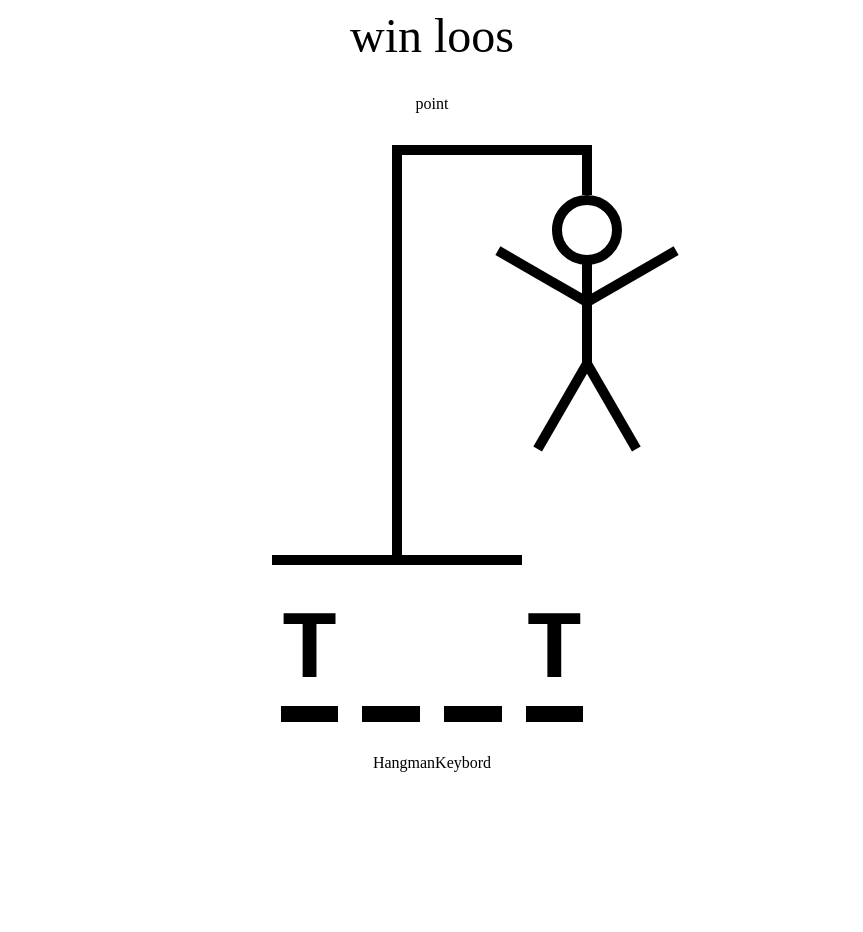
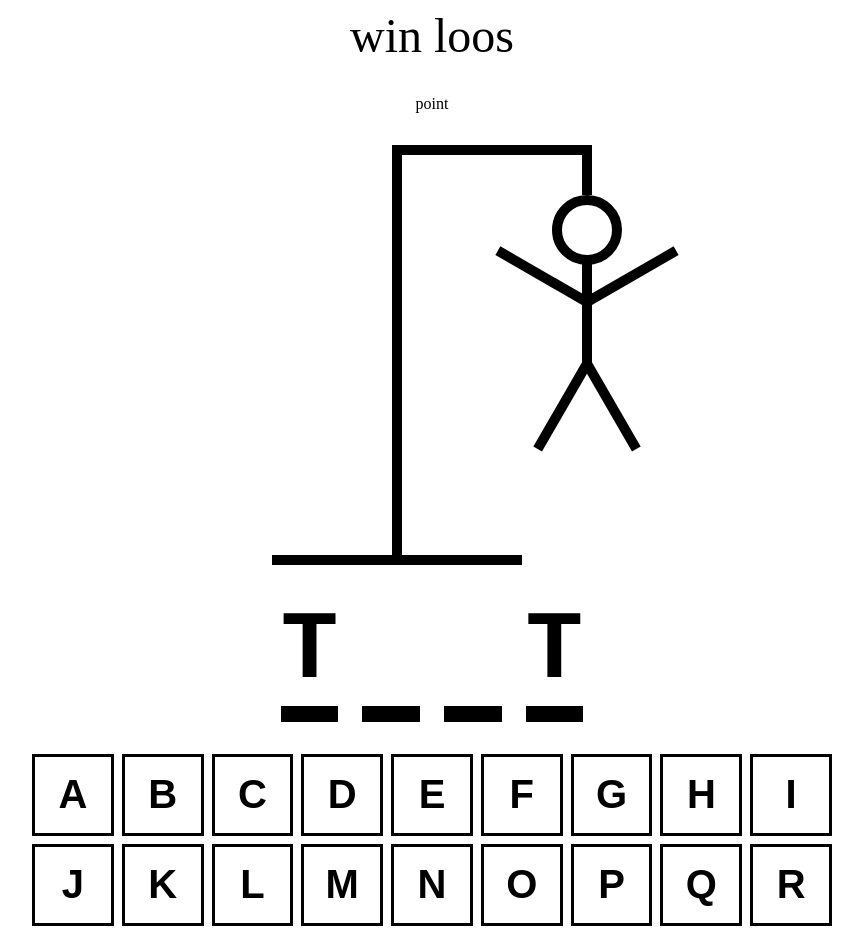
Before and after one commit to Rudreshsoiroji/hangman, a React (Vite) app: page / in a window 1280 px wide. Shown: the top 932 px of the page, without its empty margins (208-1071 px from the left). Before the commit the page ends 800 px from the top, so only its background shows below. Built offline with nearby package versions, Linux system fonts and the light colour scheme.

Commit message:
add basic styles

```diff
--- a/src/App.tsx
+++ b/src/App.tsx
@@ -36,7 +36,10 @@
 
     <HangmanDrawing/>
     <HangmanWord/>
+    <div style={{alignSelf: 'stretch'}}>
     <HangmanKeybord/>
+
+    </div>
 
 
    </div>
--- a/src/HangmanKeybord.tsx
+++ b/src/HangmanKeybord.tsx
@@ -1,8 +1,42 @@
 import React from 'react'
+import styles from './keybord.module.css'
 
 function HangmanKeybord() {
+    const KEYS = [
+        "a",
+        "b",
+        "c",
+        "d",
+        "e",
+        "f",
+        "g",
+        "h",
+        "i",
+        "j",
+        "k",
+        "l",
+        "m",
+        "n",
+        "o",
+        "p",
+        "q",
+        "r",
+        "s",
+        "t",
+        "u",
+        "v",
+        "w",
+        "x",
+        "y",
+        "z",
+      ]
   return (
-    <div>HangmanKeybord</div>
+    <div style={{display: "grid", gridTemplateColumns: "repeat(auto-fit, minmax(75px, 1fr))", gap: "0.5rem"}}>
+        {KEYS.map((key) => {
+            return   <button className={styles.btn}  key={key}>{key}</button>
+}
+)}
+    </div>
   )
 }
 
--- /dev/null
+++ b/src/keybord.module.css
@@ -0,0 +1,26 @@
+.btn {
+    width: 100%;
+    border: 3px solid black;
+    background: none;
+    aspect-ratio: 1 / 1;
+    font-size: 2.5rem;
+    text-transform: uppercase;
+    padding: .5rem;
+    font-weight: bold;
+    cursor: pointer;
+    color: black;
+  }
+
+  .btn.active {
+    background-color: hsl(200, 100%, 50%);
+    color: white;
+  }
+
+  .btn.inactive {
+    opacity: .3;
+  }
+
+  .btn:hover:not(:disabled),
+  .btn:focus:not(:disabled) {
+    background-color: hsl(200, 100%, 75%);
+  }
```
